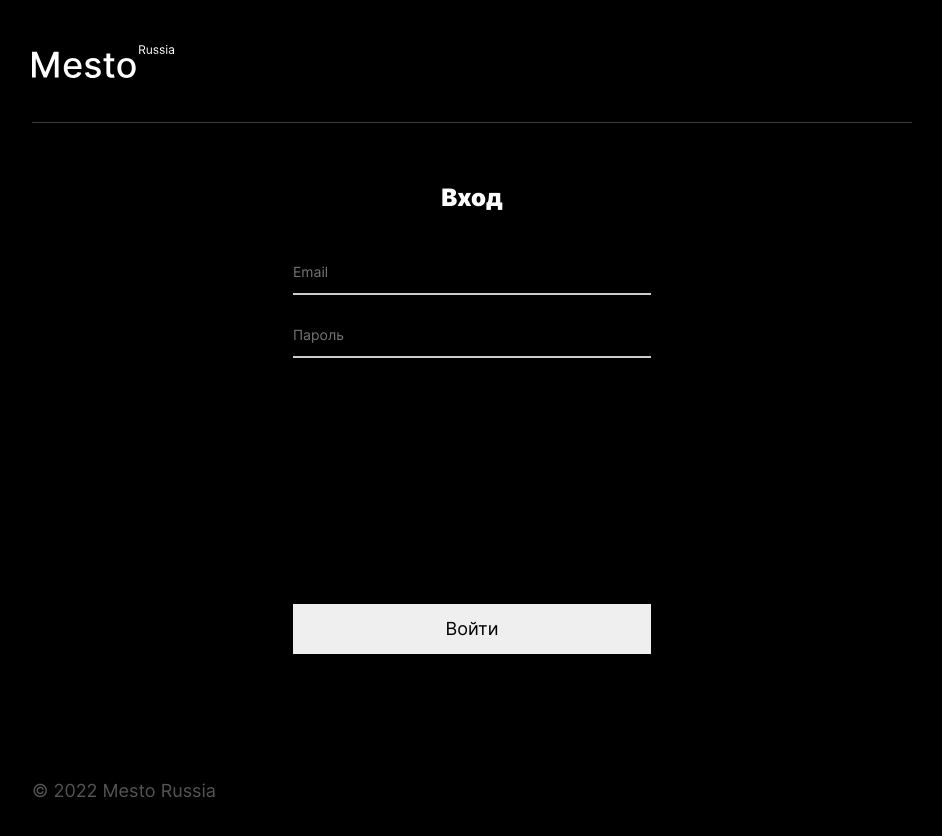
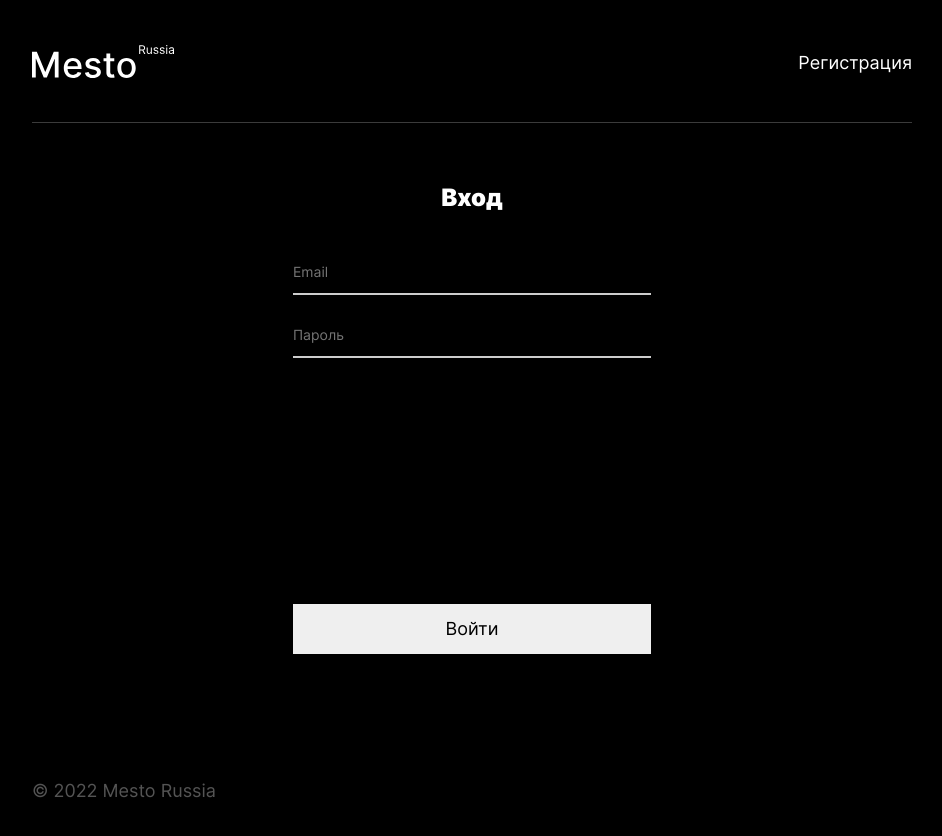
Before and after one commit to HannahStarling/react-mesto-auth, a React (Create React App) app: page /sign-in in a window 1280 px wide. Shown: the top 836 px of the page, without its empty margins (168-1110 px from the left). Built offline with nearby package versions, Linux system fonts and the light colour scheme; no server answers.

Commit message:
feat: routing in Header

```diff
--- /dev/null
+++ b/src/blocks/header/__info/header__info.css
@@ -0,0 +1,4 @@
+.header__info {
+  display: flex;
+  gap: 24px;
+}
--- /dev/null
+++ b/src/blocks/header/__link/header__link.css
@@ -0,0 +1,7 @@
+.header__link {
+  text-decoration: none;
+  color: #fff;
+  font-size: 18px;
+  line-height: 22px;
+  align-self: center;
+}
--- /dev/null
+++ b/src/blocks/header/__profile-name/header__profile-email.css
@@ -0,0 +1,7 @@
+.header__profile-email {
+  margin: 0;
+  font-weight: 500;
+  font-size: 18px;
+  line-height: 1.12;
+  align-self: center;
+}
--- a/src/blocks/header/header.css
+++ b/src/blocks/header/header.css
@@ -1,4 +1,7 @@
 .header {
+  display: flex;
+  justify-content: space-between;
+  gap: 24px;
   width: 100%;
   border-bottom: 1px solid rgba(84, 84, 84, 0.7);
   padding: 45px 0 41px;
--- a/src/blocks/logo/_place/logo_place_header.css
+++ b/src/blocks/logo/_place/logo_place_header.css
@@ -1,3 +1,7 @@
+.logo_place_header {
+  margin: 0;
+}
+
 @media all and (max-width: 680px) {
   .logo_place_header {
     margin: 0 0 0 27px;
--- a/src/components/Header.js
+++ b/src/components/Header.js
@@ -1,16 +1,30 @@
 import React from 'react';
+import { Link, useLocation } from 'react-router-dom';
 import headerLogo from '../images/logo.svg';
 
-function Header() {
+function Header({ ...props }) {
+  const location = useLocation();
+  const REGISTER_ROUTE = '/sign-up';
+  const LOGIN_ROUTE = '/sign-in';
+  const isRegister = location.pathname === LOGIN_ROUTE;
+  const isLogin = location.pathname !== LOGIN_ROUTE && location.pathname !== REGISTER_ROUTE;
+  const loginText = isLogin ? 'Выйти' : isRegister ? 'Регистрация' : 'Войти';
+
   return (
     <header className='header page__header'>
-      <a href='#' className='logo logo_place_header link-opacity'>
+      <Link to='/' className='logo logo_place_header link-opacity'>
         <img
           className='logo__pic'
           src={headerLogo}
           alt='Логотип приложения Место. Слово Место латиницей с подписью Россия на английском языке.'
         />
-      </a>
+      </Link>
+      <div className='header__info'>
+        {isLogin && <p className='header__profile-email'>email@mail.com</p>}
+        <Link to={isRegister ? REGISTER_ROUTE : LOGIN_ROUTE} className='header__link link-opacity'>
+          {loginText}
+        </Link>
+      </div>
     </header>
   );
 }
--- a/src/index.css
+++ b/src/index.css
@@ -19,6 +19,9 @@
 
 /* header */
 @import url(./blocks/header/header.css);
+@import url(./blocks/header/__link/header__link.css);
+@import url(./blocks/header/__info/header__info.css);
+@import url(./blocks/header/__profile-name/header__profile-email.css);
 
 @import url(./blocks/logo/_place/logo_place_header.css);
 @import url(./blocks/logo/__pic/logo__pic.css);
```
